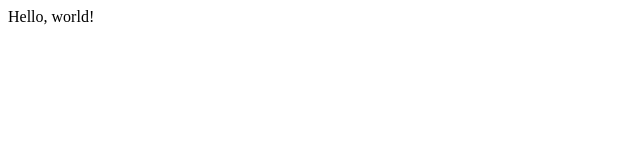
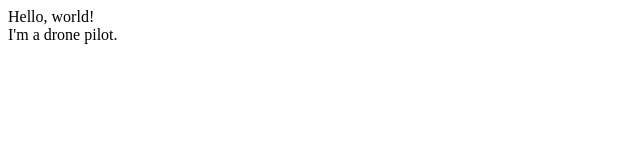
Before and after one commit to sgilman/sgilman.github.io, a plain HTML site: page index.html in a window 1280 px wide. Shown: the full height of the page, 0-640 px from the left. Drawn offline with Linux system fonts and the light colour scheme.

Commit message:
adding fact that i'm a drone pilot

```diff
--- a/index.html
+++ b/index.html
@@ -3,6 +3,6 @@
 		<title>It's my homepage!</title>
 	</head>
 	<body>
-		Hello, world!
+		Hello, world!<br>I'm a drone pilot.
 	</body>
 </html>
```
